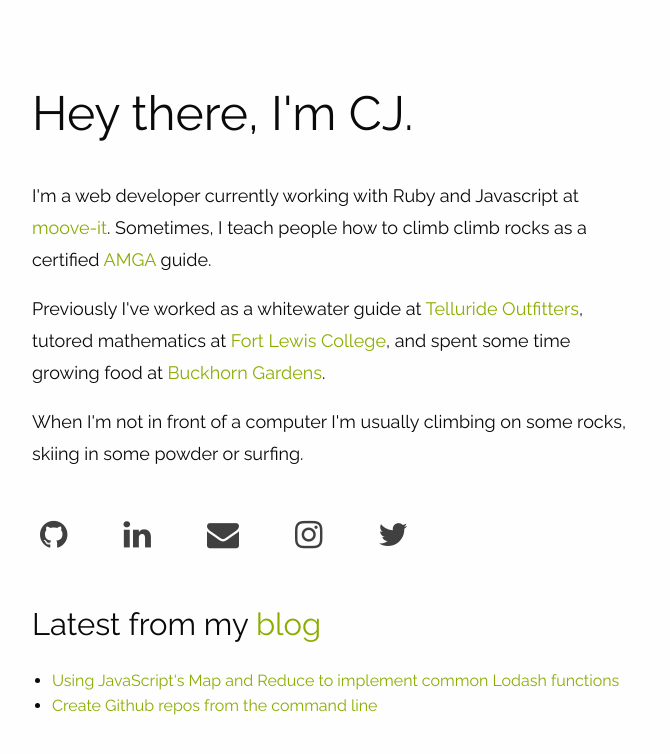
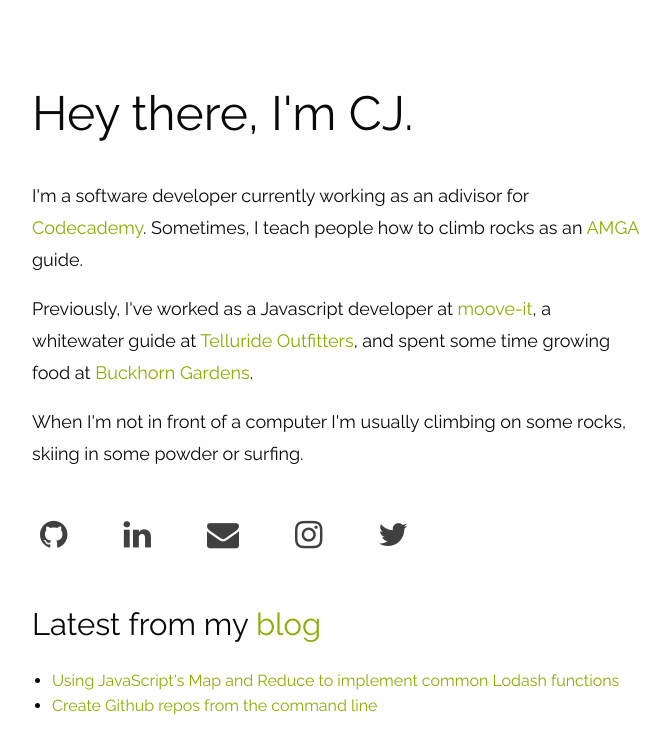
Before and after one commit to cjessett/cjessett.github.io, a Jekyll site: the page built from index.html, in a window 1280 px wide. Shown: the top 754 px of the page, without its empty margins (303-973 px from the left). Built offline with Jekyll 4.4.1, drawn with Linux system fonts in a browser that asks for light colours; nearby versions of some CDN libraries; a style sheet for code colours, icons or effects is not loaded.

Commit message:
Update index.html

```diff
--- a/index.html
+++ b/index.html
@@ -6,16 +6,13 @@
 <main id="home" class="small-12 medium-8 medium-offset-2 large-6 large-offset-3 columns">
   <h1>Hey there, I'm CJ.</h1>
   <p>
-    I'm a web developer currently working
-    with Ruby and Javascript at <a href="https://moove-it.com/">moove-it</a>.
-    Sometimes, I teach people how to climb climb rocks as a certified <a href="//amga.com">AMGA</a> guide.
+    I'm a software developer currently working as an adivisor for <a href="https://codecademy.com">Codecademy</a>.
+    Sometimes, I teach people how to climb rocks as an <a href="//amga.com">AMGA</a> guide.
   </p>
   <p>
-    Previously I've worked as a whitewater guide at
-    <a href="https://www.facebook.com/Telluride-Outfitters-175955375756130/">Telluride Outfitters</a>,
-    tutored mathematics at <a href="//fortlewis.edu">Fort Lewis College</a>,
+    Previously, I've worked as a Javascript developer at <a href="https://moove-it.com/">moove-it</a>,
+    a whitewater guide at <a href="https://www.facebook.com/Telluride-Outfitters-175955375756130/">Telluride Outfitters</a>,
     and spent some time growing food at <a href="//buckhorngardens.blogspot.com/">Buckhorn Gardens</a>.
-
   </p>
   <p>
     When I'm not in front of a computer I'm usually climbing on some rocks, skiing in some powder or surfing.
```
